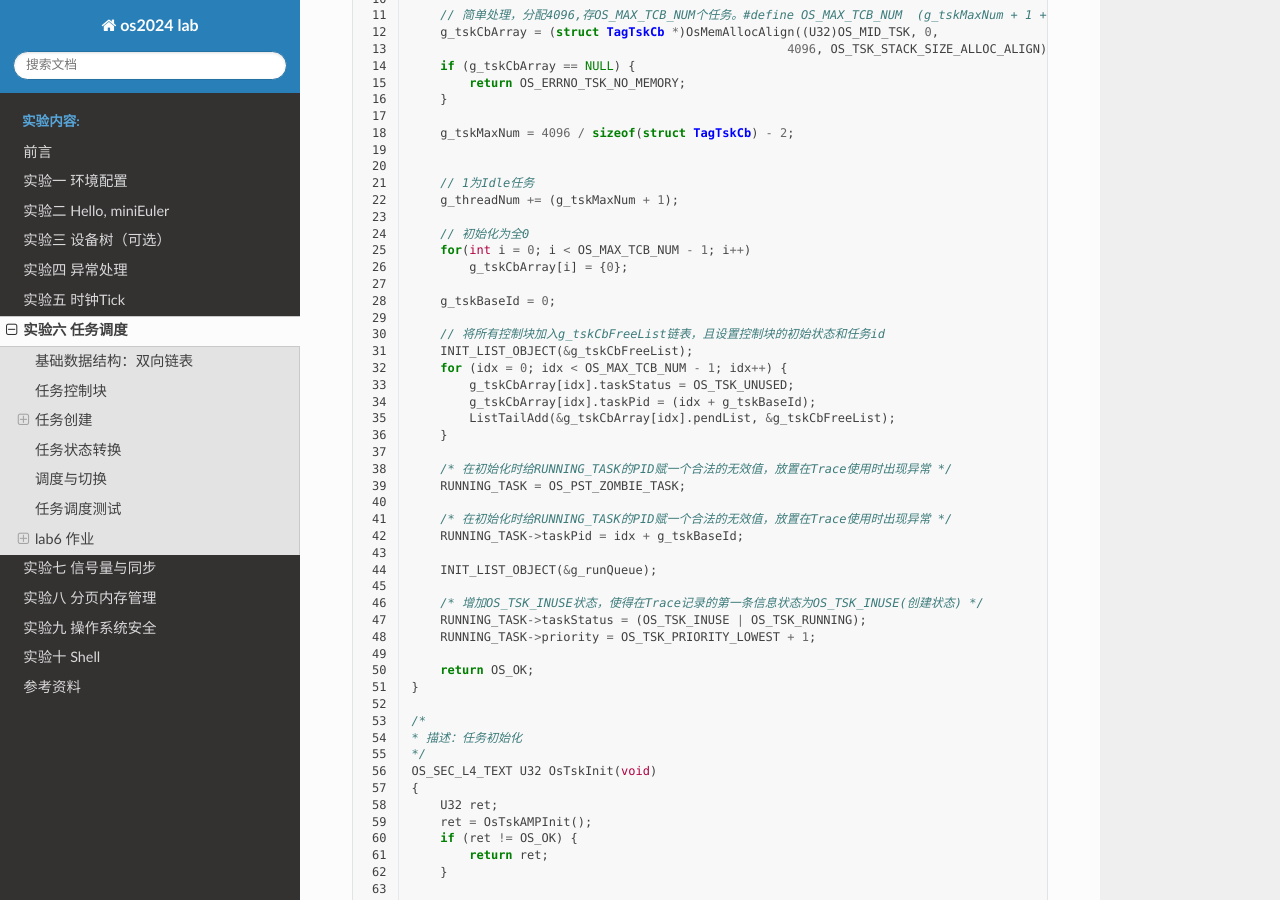
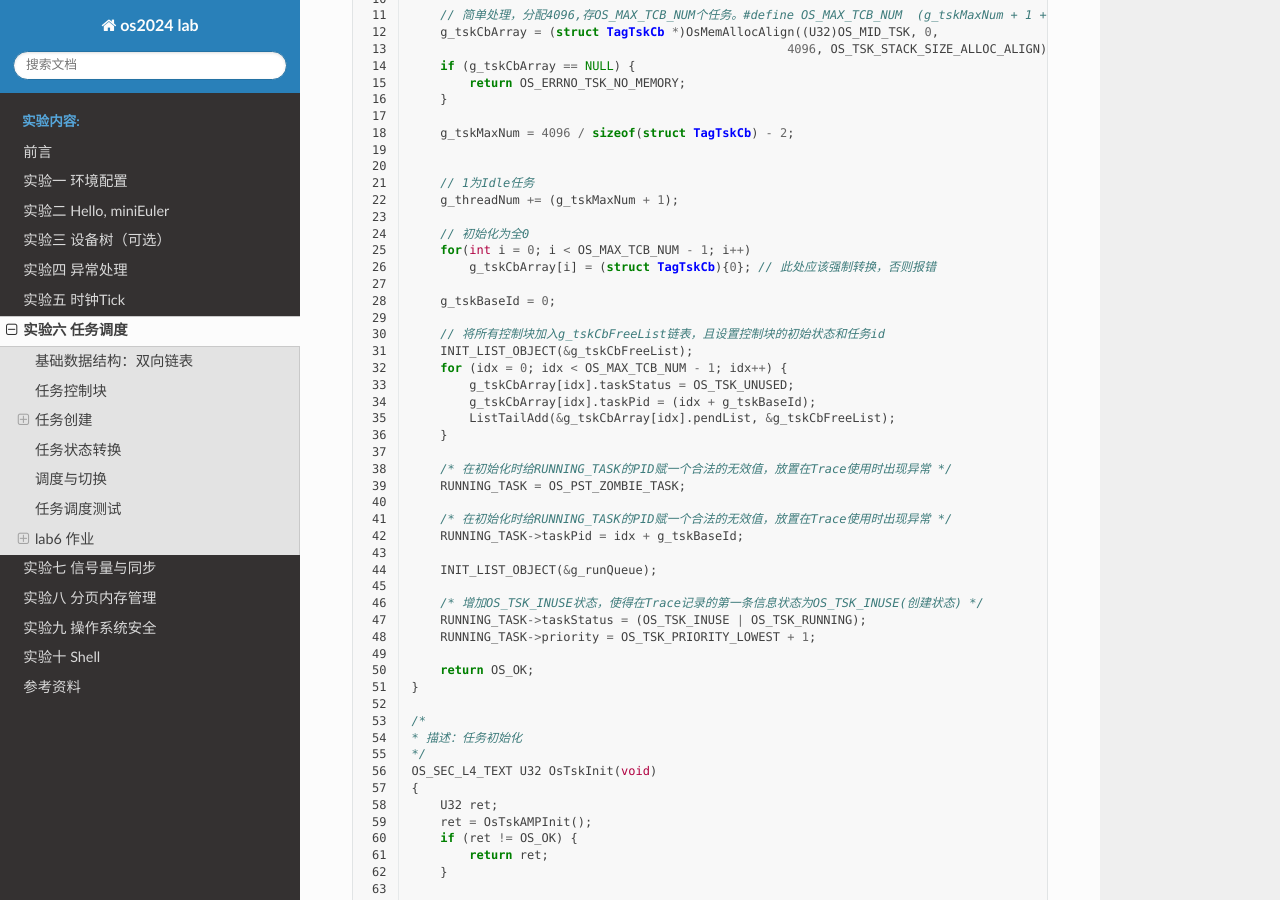
Before and after one commit to ruiatgithub/os2024, a Sphinx documentation site: the page built from source/lab6/index.rst, in a window 1280 px wide and 900 px high, scrolled down 13411 px. Built offline with Sphinx 7.4.7 and the Read the Docs theme 3.1.0, drawn with Linux system fonts in a browser that asks for light colours; pages that are not in the unit, such as notebooks, are missing from menus.

Commit message:
任务控制块初始化全0需要强制转换，否则报错

```diff
--- a/source/lab6/index.rst
+++ b/source/lab6/index.rst
@@ -739,7 +739,7 @@ OsActivate 启动多任务系统。
 
         // 初始化为全0
         for(int i = 0; i < OS_MAX_TCB_NUM - 1; i++)
-            g_tskCbArray[i] = {0};
+            g_tskCbArray[i] = (struct TagTskCb){0}; // 此处应该强制转换，否则报错
 
         g_tskBaseId = 0;
 
```
